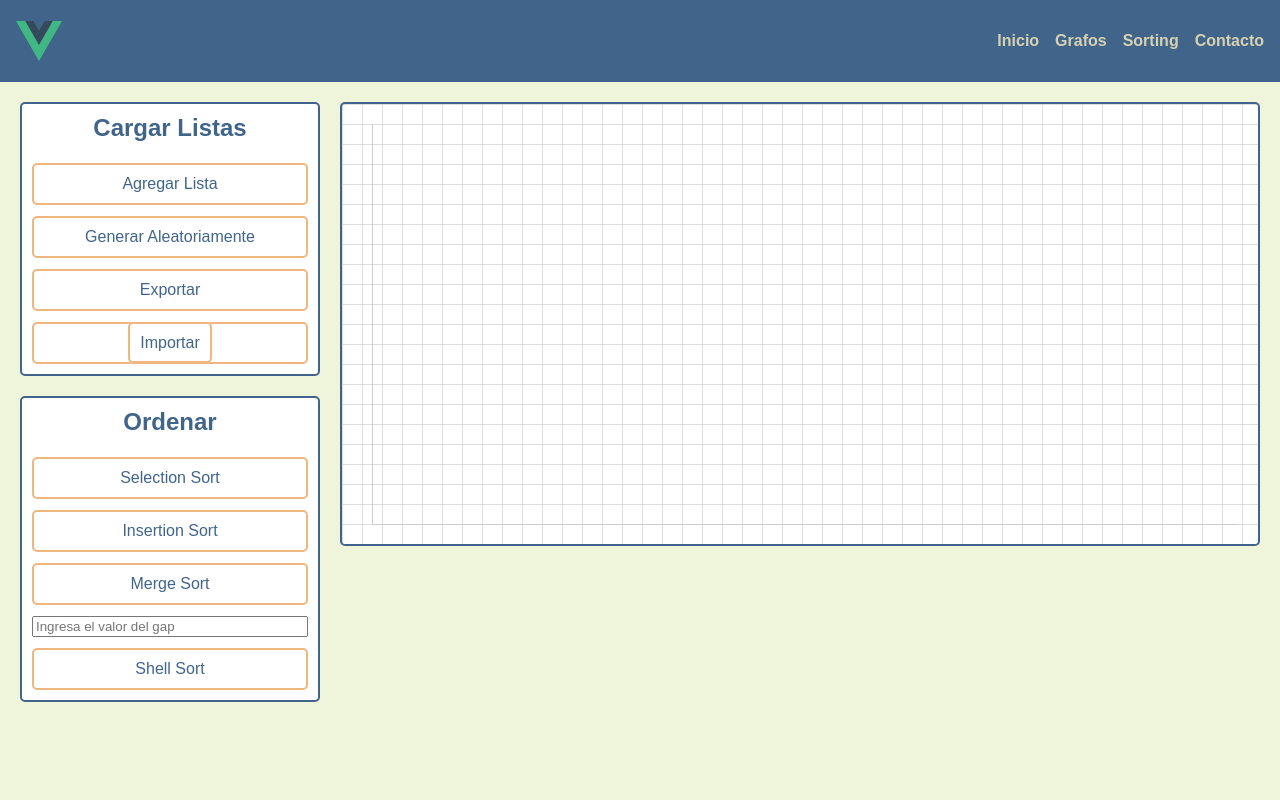
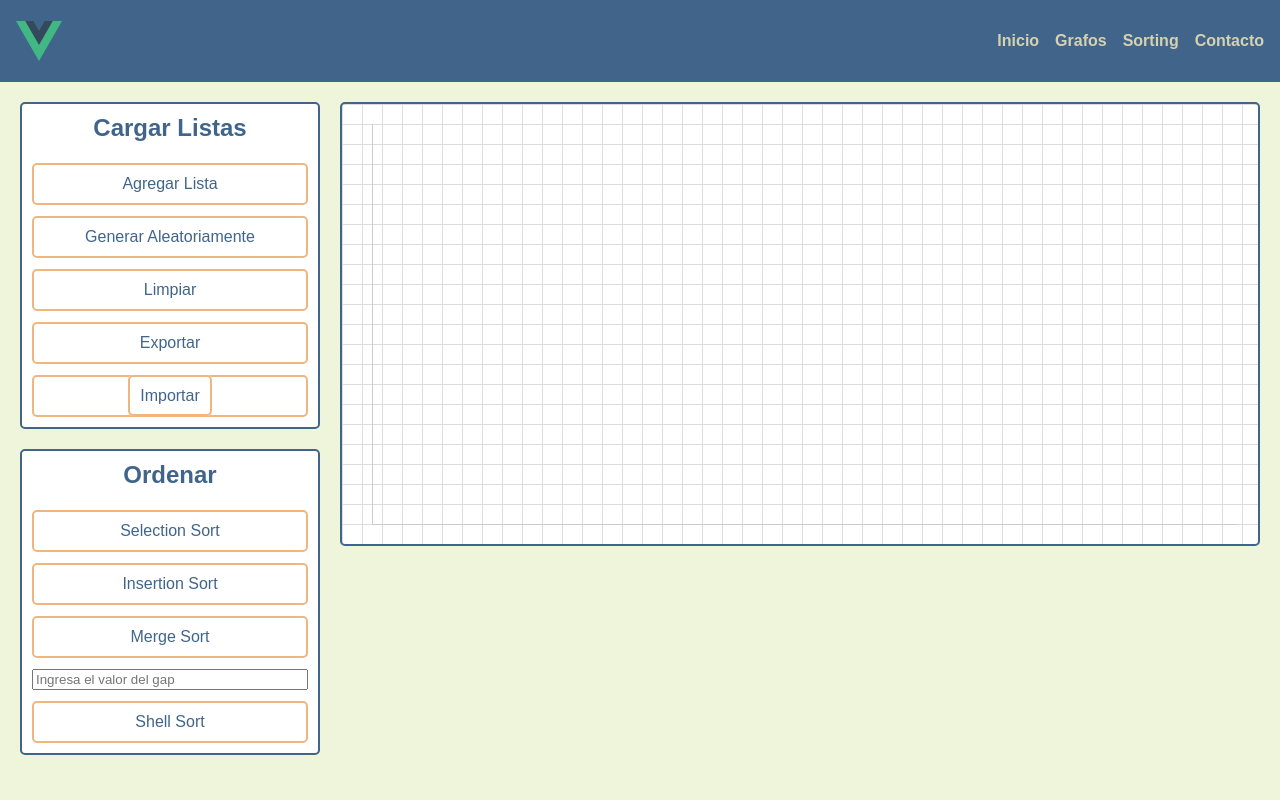
Before and after one commit to paolaqv/Algoritmos-Frontend, a Vue app: page /sort in a window 1280 px wide. Shown: the top 800 px of the page. Built offline with nearby package versions, Linux system fonts and the light colour scheme; the HTML template or start-up script is replaced by a standard one.

Commit message:
Limpiar Lista 🧹

```diff
--- a/src/views/SortPage.vue
+++ b/src/views/SortPage.vue
@@ -15,6 +15,7 @@
         <h2>Cargar Listas</h2>
         <button class="action-button" @click="openAddListModal">Agregar Lista</button>
         <button class="action-button" @click="openGenerateRandomModal">Generar Aleatoriamente</button>
+        <button class="action-button" @click="cleanList">Limpiar</button>
         <button class="action-button" @click="exportData">Exportar</button>
         <button class="action-button">
     <input type="file" accept=".json" @change="importData" style="display: none" id="importFile"/>
@@ -126,6 +127,12 @@ const gapValue = ref<number | null>(null);
 });
 
 
+  function cleanList() {
+    barValues.value = [];
+    currentIndex.value = null;
+    originalList.value = [];
+    sortedList.value = [];
+  }
   // Abrir el modal para agregar lista
   function openAddListModal() {
     showAddListModal.value = true;
```
